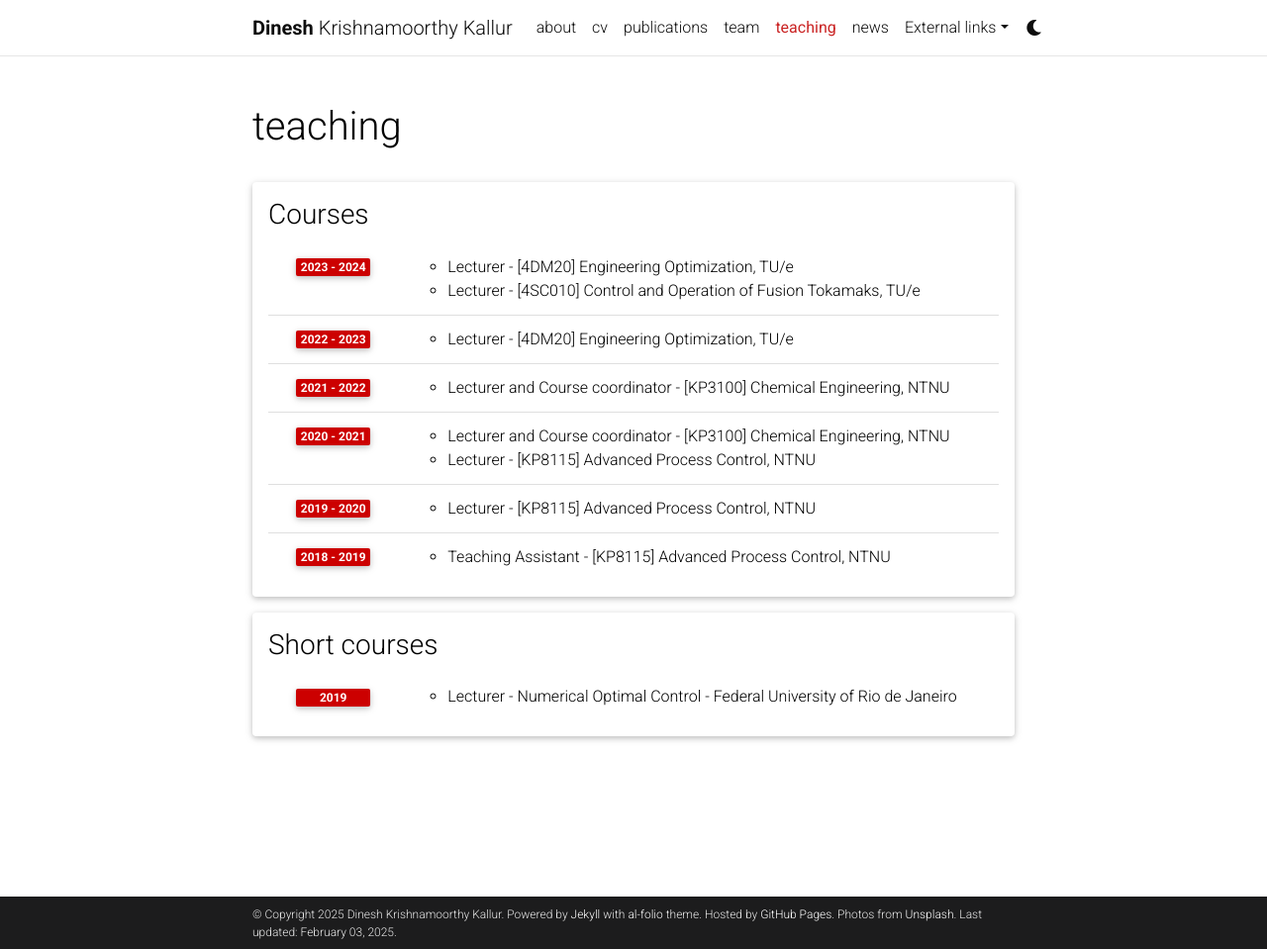
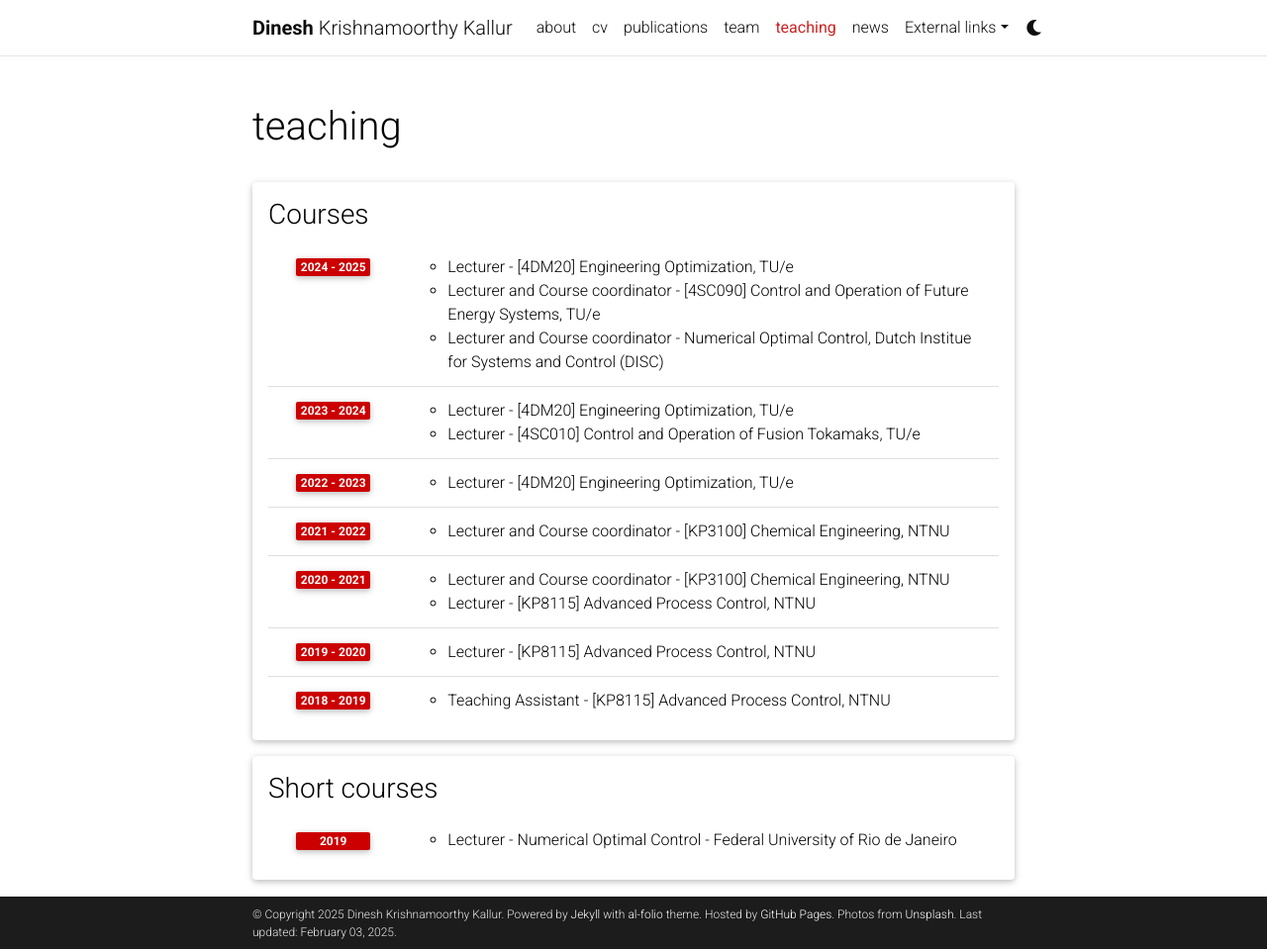
Before and after one commit to dinesh-krishnamoorthy/dinesh-krishnamoorthy.github.io, a Jekyll site: the page built from _pages/teaching.md, in a window 1280 px wide and 959 px high. Shown: the whole window at 99% size. Built offline with Jekyll 4.4.1, drawn with Linux system fonts in a browser that asks for light colours; comment, search, counter and statistics services are not loaded; a style sheet for code colours, icons or effects is not loaded.

Commit message:
Update teaching.yml

```diff
--- a/_data/teaching.yml
+++ b/_data/teaching.yml
@@ -2,6 +2,11 @@
 - title: Courses
   type: time_table
   contents:
+    - year: 2024 - 2025
+      items:
+        - Lecturer - [4DM20] Engineering Optimization, TU/e
+        - Lecturer and Course coordinator - [4SC090] Control and Operation of Future Energy Systems, TU/e
+        - Lecturer and Course coordinator - Numerical Optimal Control, Dutch Institue for Systems and Control (DISC)
     - year: 2023 - 2024
       items:
         - Lecturer - [4DM20] Engineering Optimization, TU/e
```
